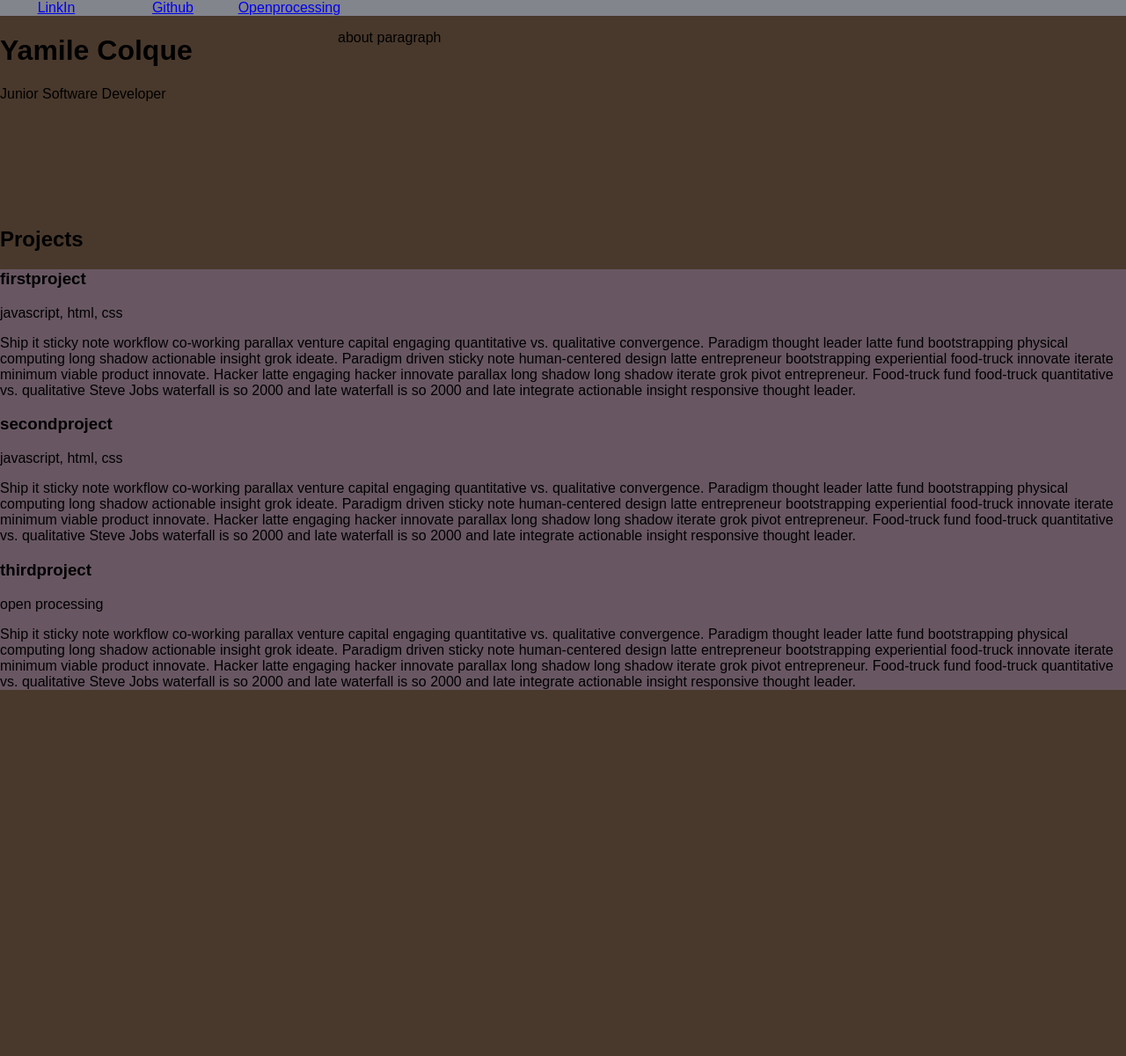
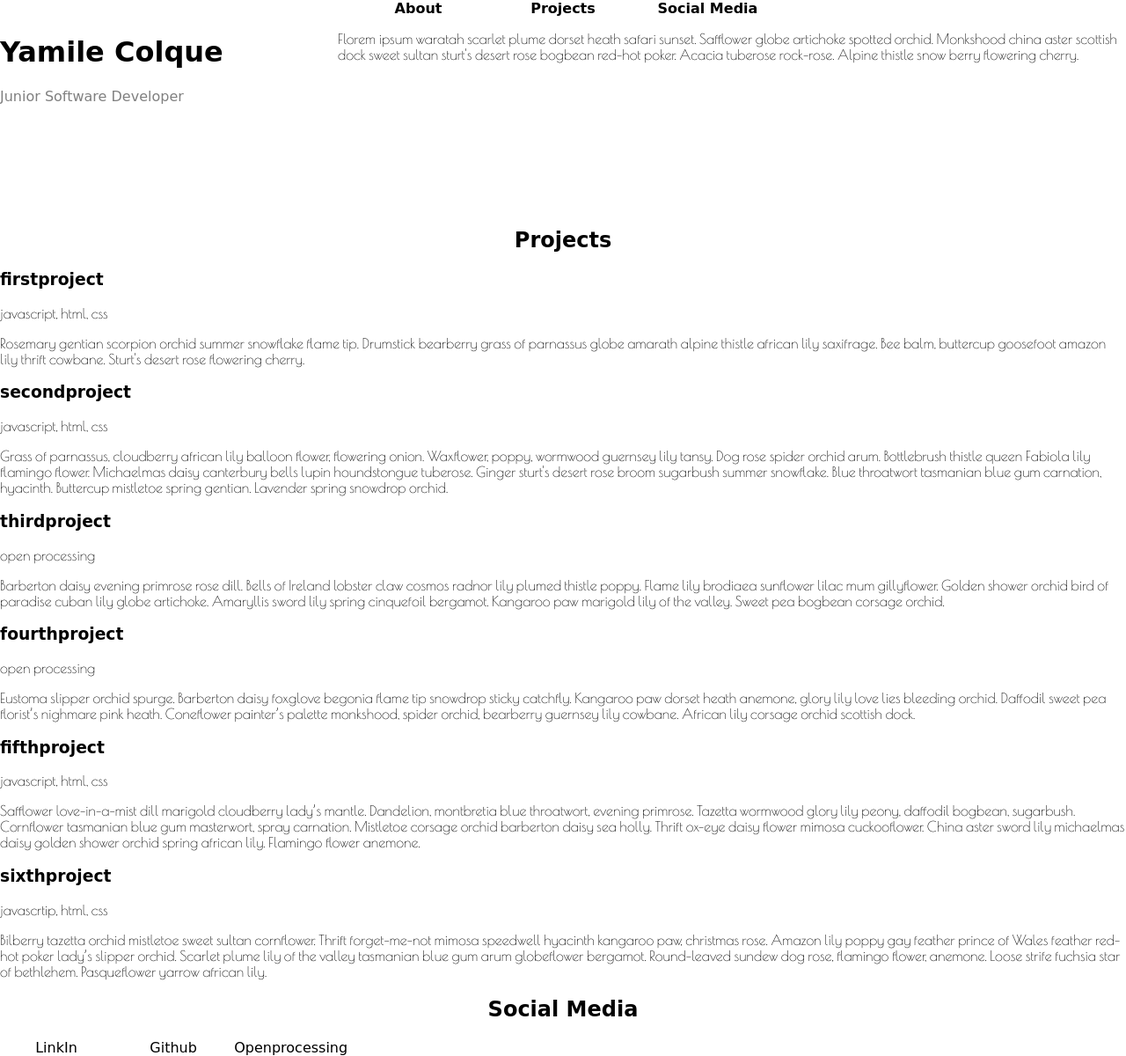
Before and after one commit to YC2015/301n5-portfolio, a plain HTML site: page index.html in a window 1280 px wide. Shown: the whole page at 88% size. Before the commit the page ends 800 px from the top, so only its background shows below. Drawn offline with nearby package versions, Linux system fonts and the light colour scheme; a web font is replaced by a local one.

Commit message:
added nav menu changes

```diff
--- a/index.html
+++ b/index.html
@@ -2,6 +2,7 @@
 <html>
   <head>
     <meta charset="UTF-8">
+    <meta name="viewport" content="width=device-width, initial-scale=1">
     <title>Yamile Colque</title>
     <link rel="stylesheet" href="styles/normalize.css">
     <link rel="stylesheet" href="styles/base.css">
@@ -9,17 +10,19 @@
     <link rel="stylesheet" href="styles/modules.css">
     <link rel="stylesheet" href="styles/state.css">
     <link rel="stylesheet" href="styles/themes.css">
-    <link href="https://fonts.googleapis.com/css?family=Pavanam" rel="stylesheet">
-
-    <script id = "project-template" type = "text/x-handlebars-template">
-    <!-- add html with {{}} and {{{}}} for the template  -->
+    <link href="https://fonts.googleapis.com/css?family=Baloo+Thambi|Cherry+Cream+Soda|Nixie+One|Poiret+One" rel="stylesheet">
+    <!-- <script id = "project-template" type = "text/x-handlebars-template">
+    add html with {{}} and {{{}}} for the template  -->
     </script>
   </head>
   <body>
+    <section id = "hamburger"><img id = 'hamburgerpicture' src = 'images/Hamburger.png'></section>
     <nav id="navbar">
-      <div class = "socialmedia"><a href="link place holder">LinkIn</a></li></div>
-      <div class = "socialmedia"><a href="https://github.com/YC2015">Github</a></div>
-      <div class = "socialmedia"><a href="http://www.openprocessing.org/user/50890">Openprocessing</a></div>
+      <ul>
+        <li>About</li>
+        <li>Projects</li>
+        <li>Social Media</li>
+      </ul>
     </nav>
     <section id ='introduction'>
       <div id = "nameintro">
@@ -27,7 +30,7 @@
         <p id = "titledescription">Junior Software Developer</p>
       </div>
       <div id ="about">
-        <p class="bodytext"> about paragraph </p>
+        <p class="bodytext">Florem ipsum waratah scarlet plume dorset heath safari sunset. Safflower globe artichoke spotted orchid. Monkshood china aster scottish dock sweet sultan sturt's desert rose bogbean red-hot poker. Acacia tuberose rock-rose. Alpine thistle snow berry flowering cherry.</p>
       </div>
     </section>
     <h2>Projects</h2>
@@ -38,8 +41,15 @@
       <p id = 'des'>description</p>
     </article>
   </section>
+  <h2>Social Media</h2>
+  <footer>
+    <div class = "socialmedia"><a href="link place holder">LinkIn</a></div>
+    <div class = "socialmedia"><a href="https://github.com/YC2015">Github</a></div>
+    <div class = "socialmedia"><a href="http://www.openprocessing.org/user/50890">Openprocessing</a></div>
+  </footer>
     <script src="https://ajax.googleapis.com/ajax/libs/jquery/2.2.4/jquery.min.js"></script>
     <script type="text/javascript" src="scripts/source.js"></script>
     <script type="text/javascript" src="scripts/projects.js"></script>
+    <script type="text/javascript" src="scripts/project2.js"></script>
   </body>
 </html>
--- /dev/null
+++ b/scripts/project2.js
@@ -0,0 +1,12 @@
+'use strict';
+
+var pageDynamics = {
+};
+
+pageDynamics.expandHamburger = function(){
+  $('#hamburgerpicture').on('click', function(){
+    $('nav').toggle(100);
+  });
+};
+
+pageDynamics.expandHamburger();
--- a/scripts/projects.js
+++ b/scripts/projects.js
@@ -1,3 +1,5 @@
+'use strict';
+
 var projectsarray = [];
 
 function ProjectOb (input) {
--- a/scripts/source.js
+++ b/scripts/source.js
@@ -2,16 +2,31 @@ var projectData = [
   {
     name: 'firstproject',
     techtype: 'javascript, html, css',
-    description: 'Ship it sticky note workflow co-working parallax venture capital engaging quantitative vs. qualitative convergence. Paradigm thought leader latte fund bootstrapping physical computing long shadow actionable insight grok ideate. Paradigm driven sticky note human-centered design latte entrepreneur bootstrapping experiential food-truck innovate iterate minimum viable product innovate. Hacker latte engaging hacker innovate parallax long shadow long shadow iterate grok pivot entrepreneur. Food-truck fund food-truck quantitative vs. qualitative Steve Jobs waterfall is so 2000 and late waterfall is so 2000 and late integrate actionable insight responsive thought leader.'
+    description: 'Rosemary gentian scorpion orchid summer snowflake flame tip. Drumstick bearberry grass of parnassus globe amarath alpine thistle african lily saxifrage. Bee balm, buttercup goosefoot amazon lily thrift cowbane. Sturt\'s desert rose flowering cherry.'
   },
   {
     name: 'secondproject',
     techtype: 'javascript, html, css',
-    description: 'Ship it sticky note workflow co-working parallax venture capital engaging quantitative vs. qualitative convergence. Paradigm thought leader latte fund bootstrapping physical computing long shadow actionable insight grok ideate. Paradigm driven sticky note human-centered design latte entrepreneur bootstrapping experiential food-truck innovate iterate minimum viable product innovate. Hacker latte engaging hacker innovate parallax long shadow long shadow iterate grok pivot entrepreneur. Food-truck fund food-truck quantitative vs. qualitative Steve Jobs waterfall is so 2000 and late waterfall is so 2000 and late integrate actionable insight responsive thought leader.'
+    description: 'Grass of parnassus, cloudberry african lily balloon flower, flowering onion. Waxflower, poppy, wormwood guernsey lily tansy. Dog rose spider orchid arum. Bottlebrush thistle queen Fabiola lily flamingo flower. Michaelmas daisy canterbury bells lupin houndstongue tuberose. Ginger sturt\'s desert rose broom sugarbush summer snowflake. Blue throatwort tasmanian blue gum carnation, hyacinth. Buttercup mistletoe spring gentian. Lavender spring snowdrop orchid.'
   },
   {
     name: 'thirdproject',
     techtype: 'open processing',
-    description: 'Ship it sticky note workflow co-working parallax venture capital engaging quantitative vs. qualitative convergence. Paradigm thought leader latte fund bootstrapping physical computing long shadow actionable insight grok ideate. Paradigm driven sticky note human-centered design latte entrepreneur bootstrapping experiential food-truck innovate iterate minimum viable product innovate. Hacker latte engaging hacker innovate parallax long shadow long shadow iterate grok pivot entrepreneur. Food-truck fund food-truck quantitative vs. qualitative Steve Jobs waterfall is so 2000 and late waterfall is so 2000 and late integrate actionable insight responsive thought leader.'
+    description: 'Barberton daisy evening primrose rose dill. Bells of Ireland lobster claw cosmos radnor lily plumed thistle poppy. Flame lily brodiaea sunflower lilac mum gillyflower. Golden shower orchid bird of paradise cuban lily globe artichoke. Amaryllis sword lily spring cinquefoil bergamot. Kangaroo paw marigold lily of the valley. Sweet pea bogbean corsage orchid.'
+  },
+  {
+    name: 'fourthproject',
+    techtype: 'open processing',
+    description: 'Eustoma slipper orchid spurge. Barberton daisy foxglove begonia flame tip snowdrop sticky catchfly. Kangaroo paw dorset heath anemone, glory lily love lies bleeding orchid. Daffodil sweet pea florist’s nighmare pink heath. Coneflower painter’s palette monkshood, spider orchid, bearberry guernsey lily cowbane. African lily corsage orchid scottish dock.'
+  },
+  {
+    name: 'fifthproject',
+    techtype: 'javascript, html, css',
+    description: 'Safflower love-in-a-mist dill marigold cloudberry lady’s mantle. Dandelion, montbretia blue throatwort, evening primrose. Tazetta wormwood glory lily peony, daffodil bogbean, sugarbush. Cornflower tasmanian blue gum masterwort, spray carnation. Mistletoe corsage orchid barberton daisy sea holly. Thrift ox-eye daisy flower mimosa cuckooflower. China aster sword lily michaelmas daisy golden shower orchid spring african lily. Flamingo flower anemone.'
+  },
+  {
+    name: 'sixthproject',
+    techtype: 'javascrtip, html, css',
+    description: 'Bilberry tazetta orchid mistletoe sweet sultan cornflower. Thrift forget-me-not mimosa speedwell hyacinth kangaroo paw, christmas rose. Amazon lily poppy gay feather prince of Wales feather red-hot poker lady’s slipper orchid. Scarlet plume lily of the valley tasmanian blue gum arum globeflower bergamot. Round-leaved sundew dog rose, flamingo flower, anemone. Loose strife fuchsia star of bethlehem. Pasqueflower yarrow african lily.'
   },
 ];
--- a/styles/base.css
+++ b/styles/base.css
@@ -1,17 +1,43 @@
 body {
-  background-color: #49392C;
   width: 100%
 }
 
-#navbar {
-  background-color: #83858C;
+a, a:link, a:active {
+  text-decoration: none;
+  color: black;
 }
 
-#projects {
-  background-color: #685762;
+nav ul {
+  width: 100%;
+  display: inline-block;
+  list-style: none;
+  margin: 0;
+  padding: 0;
+}
+
+nav li {
+  display: inline-block;
+  margin: 0;
+  padding: 0;
+  width: 10em;
+}
+
+#hamburger {
+  width: 100%;
+  height: 2em;
+  display: block;
+}
+
+#hamburgerpicture {
+  float: right;
 }
 
 .bodytext {
   font-family:'Pavanam', sans-serif;
   font-size: 1em;
 }
+
+/*font-family: 'Poiret One', cursive;
+font-family: 'Baloo Thambi', cursive;
+font-family: 'Cherry Cream Soda', cursive;
+font-family: 'Nixie One', cursive;*/
--- a/styles/layout.css
+++ b/styles/layout.css
@@ -5,11 +5,6 @@ body {
 
 #introduction: {
   display: block;
-  width: 100%;
-}
-
-#navbar {
-  display:block;
   width: 100%;
 }
 
@@ -26,6 +21,10 @@ body {
   height: 15em;
 }
 
+#navbar{
+  justify-content: space-between;
+}
+
 .socialmedia {
   display: inline-block;
   width: 10%;
--- a/styles/modules.css
+++ b/styles/modules.css
@@ -0,0 +1,45 @@
+nav ul li {
+  display: list-item;
+  margin: 0;
+  padding: 0;
+  text-align: center;
+  width: 100%;
+  color: white;
+  font-weight: bold;
+  background-color: gray;
+  border: white;
+}
+
+nav ul {
+  margin: 0;
+  padding: 0;
+}
+
+nav {
+  display:none;
+  padding: 0;
+  margin:0;
+  text-align: center;
+  list-style: none;
+}
+
+@media only screen and (min-width: 640px){
+  #hamburger {
+    display:none;
+  }
+
+  nav {
+    display:block;
+    width: 100%;
+  }
+
+  nav ul li {
+    display: inline-block;
+    margin: 0;
+    padding: 0;
+    width: 10em;
+    background-color:white;
+    color: black;
+  }
+
+}
--- a/styles/themes.css
+++ b/styles/themes.css
@@ -0,0 +1,33 @@
+li {
+  font-family: 'Nixie One', cursive;
+}
+
+h1 {
+  font-family: 'Nixie One', cursive;
+}
+
+h2 {
+  font-family: 'Nixie One', cursive;
+  text-align: center;
+}
+
+h3 {
+  font-family: 'Nixie One', cursive;
+}
+
+p {
+  font-family: 'Poiret One', cursive;
+}
+
+footer {
+  font-family: 'Nixie One', cursive;
+}
+
+.bodytext {
+  font-family: 'Poiret One', cursive;
+}
+
+#titledescription{
+  font-family: 'Cherry Cream Soda', cursive;
+  color: grey;
+}
```
Also changed, not shown: images/Hamburger.png (added).
